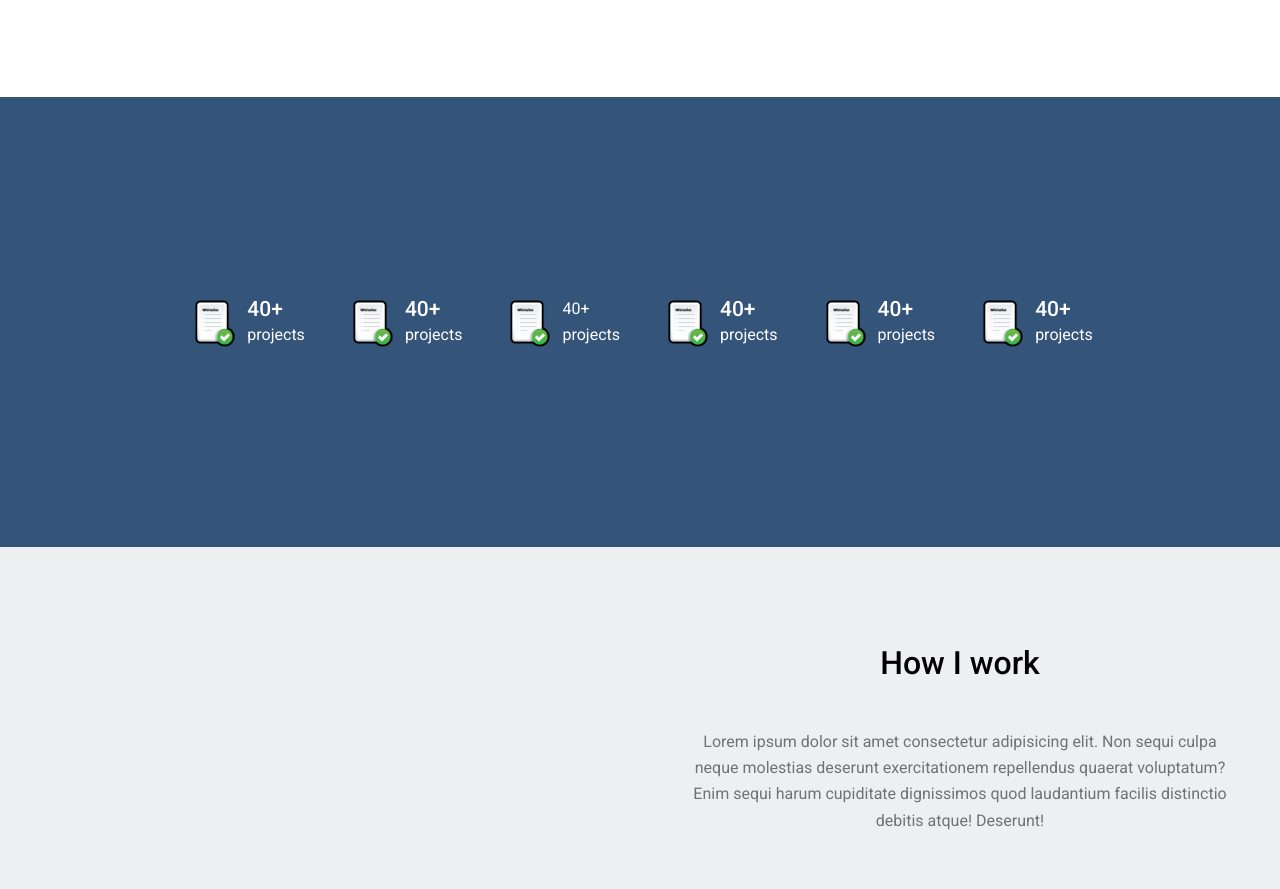
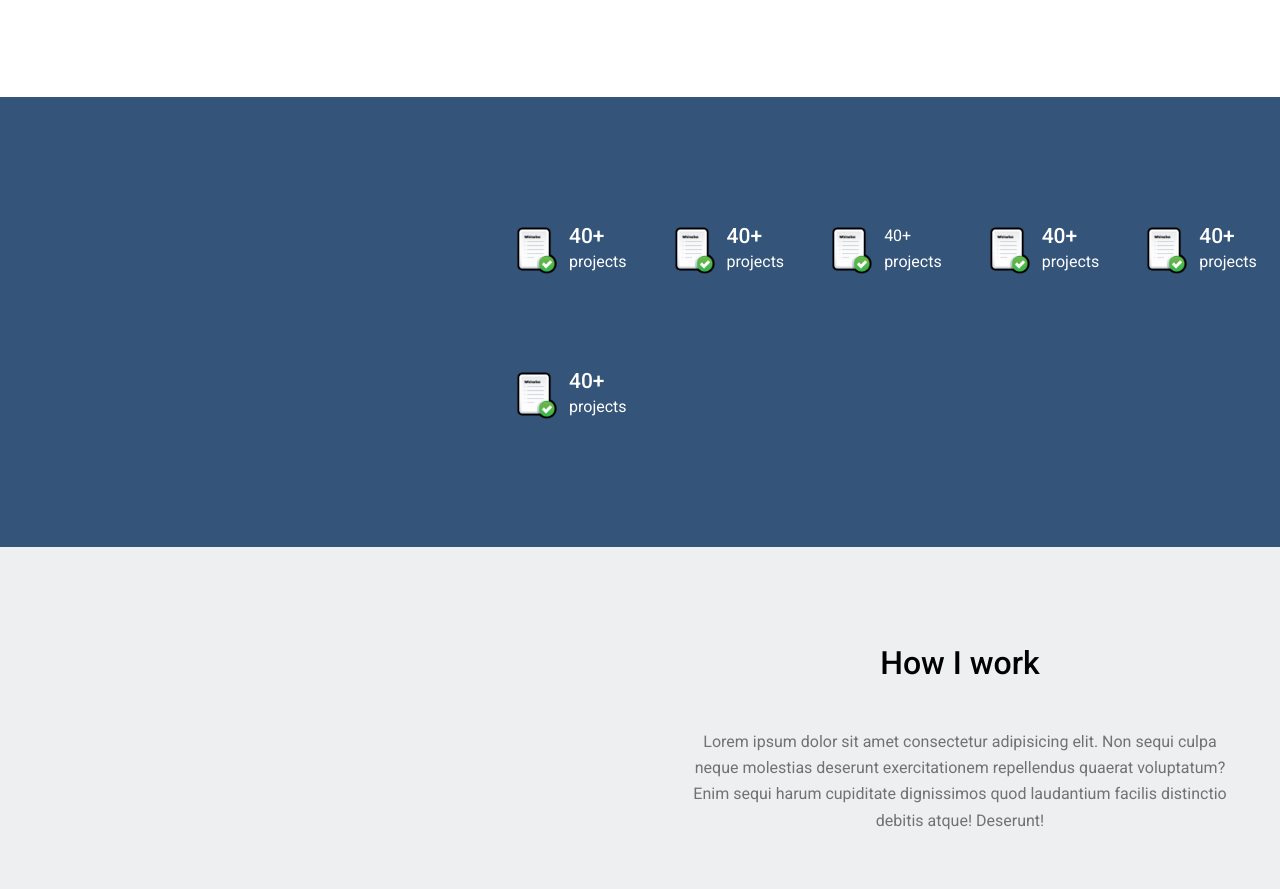
Before and after one commit to mr-monique/mr-monique.github.io, a plain HTML site: page index.html in a window 1280 px wide. Shown: the part 1002-1891 px from the top of the page. Drawn offline with Linux system fonts and the light colour scheme.

Commit message:
get layout

```diff
--- a/style/style.css
+++ b/style/style.css
@@ -88,13 +88,13 @@ header {
 /*Main*/
 .container__project {
   display: flex;
-  justify-content: center;
   align-items: center;
   gap: 40px;
   padding: 100px 0;
   flex-wrap: wrap;
   height: 250px;
   background-color: #34547a;
+  padding-left: 509px;
 }
 /*Icons*/
 .project__item {
```
